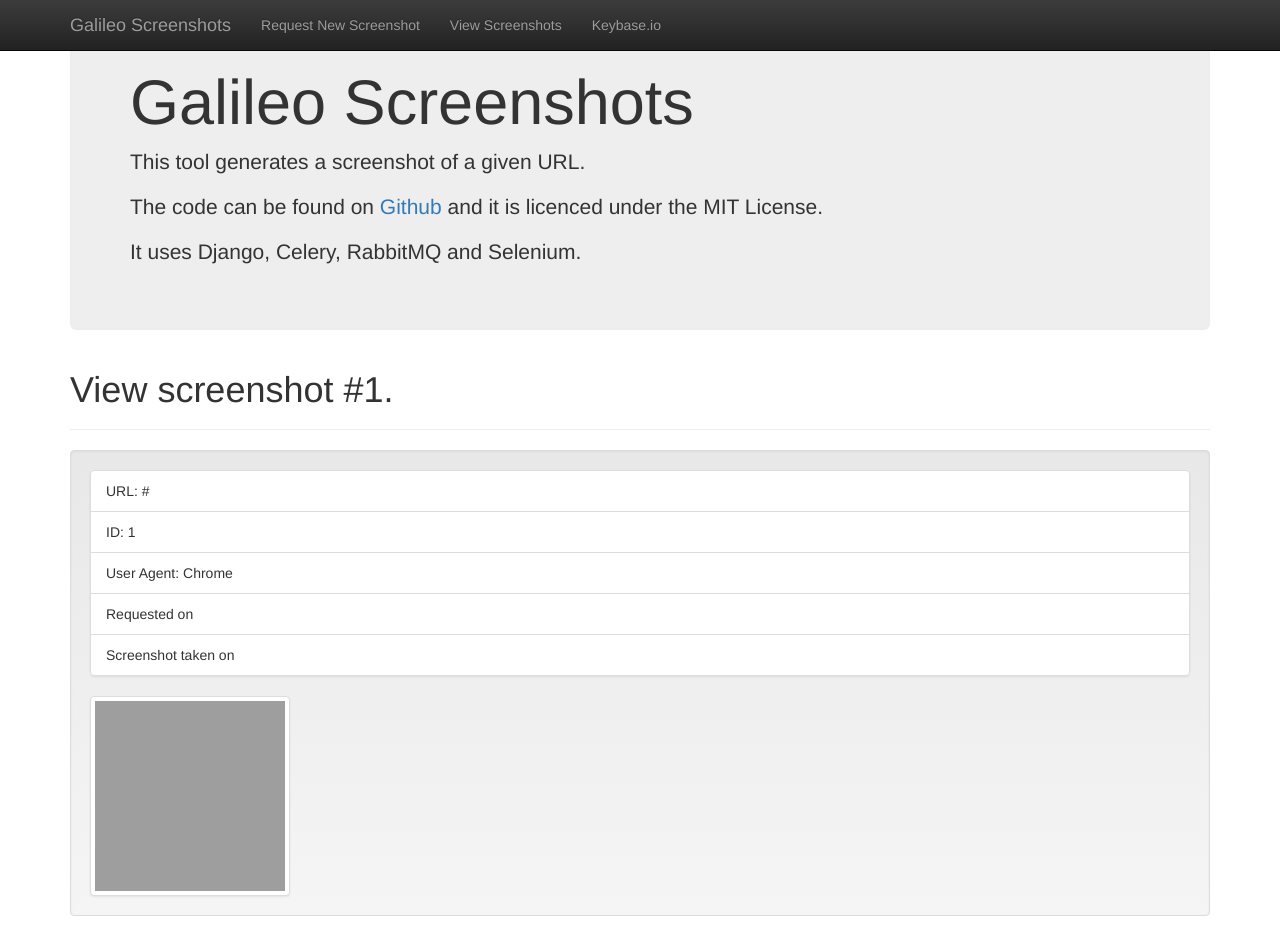
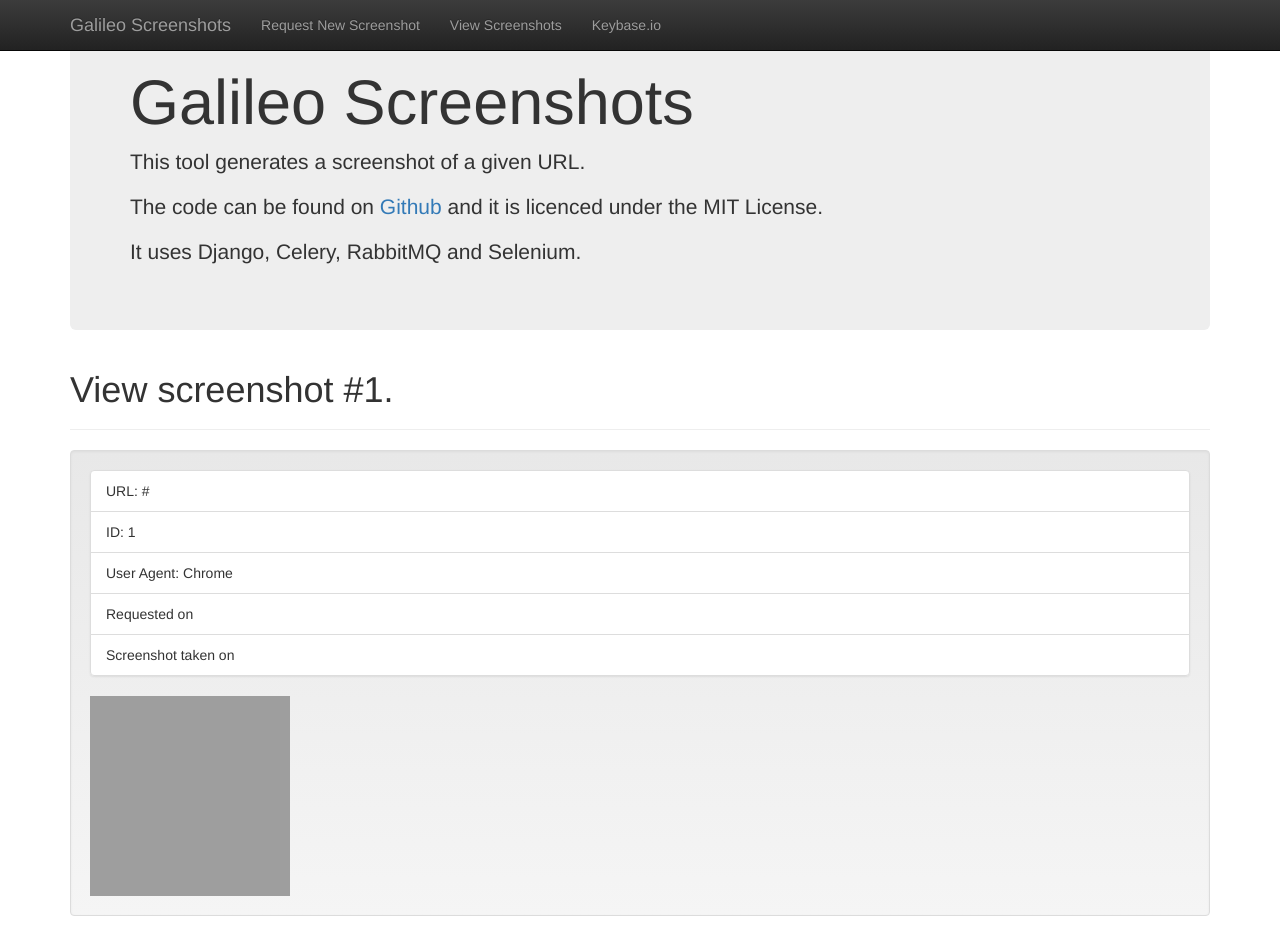
Before and after one commit to limolitz/galileo-screenshots, a Django app: page /view/1/ in a window 1280 px wide. Run offline with Django 3.2, Linux system fonts and the light colour scheme; tables that the repository leaves empty hold one stand-in row (values such as "Sample post"); parts of the project's set-up code (start-up, migrations or seed data) failed here and were passed over; some libraries are stand-ins or nearby versions; grey boxes are pictures that could not be loaded.

Commit message:
Styled view page

```diff
--- a/frontend/forms.py
+++ b/frontend/forms.py
@@ -5,7 +5,7 @@
 
 
 class CreateScreenshotForm(forms.Form):
-    url = forms.URLField(help_text="The URL you want to screenshot.")
+    url = forms.URLField()
 
     def clean_renewal_date(self):
         url = self.cleaned_data['url']
--- /dev/null
+++ b/frontend/static/frontend/style.css
@@ -0,0 +1,14 @@
+.fg-hover-modal-open {
+    width:100%;
+    height:100%;
+    color:white;
+    font-size: 0;
+    display: flex;
+    justify-content: center; /* align horizontal */
+    align-items: center;
+}
+
+.fg-hover-modal-open:hover {
+    background:rgba(0,0,0,0.5);
+    font-size: inherit;
+}
--- a/templates/base.html
+++ b/templates/base.html
@@ -17,6 +17,7 @@
         <link href="{% static "frontend/bootstrap.min.css" %}" rel="stylesheet">
         <!-- Bootstrap theme -->
         <link href="{% static "frontend/bootstrap-theme.min.css" %}" rel="stylesheet">
+        <link href="{% static "frontend/style.css" %}" rel="stylesheet">
 
         <!-- HTML5 shim and Respond.js for IE8 support of HTML5 elements and media queries -->
         <!--[if lt IE 9]>
--- a/templates/view.html
+++ b/templates/view.html
@@ -16,7 +16,10 @@
         </ul>
         {% if screenshot.screenshot_name %}
             <!-- Button trigger modal -->
-            <img src="{{ MEDIA_URL }}{{ screenshot.screenshot_name }}" class="img-thumbnail" data-toggle="modal" data-target="#exampleModalLong" style="width:200px;height:200px">
+            <div style="background-image:url('{{ MEDIA_URL }}{{ screenshot.screenshot_name }}');background-size:100% auto;width:200px;height:200px;cursor:pointer"" class="img-fluid fg-hover-modal" data-toggle="modal" data-target="#exampleModalLong">
+                <div class="fg-hover-modal-open">View Screenshot</div>
+            </div>
+
 
             <!-- Modal -->
             <div class="modal fade " id="exampleModalLong" tabindex="-1" role="dialog" aria-labelledby="exampleModalLongTitle" aria-hidden="true">
```
Also changed, not shown: templates/create.html (+6 -2 lines). Lines whose indentation alone changed are shown as unchanged.
